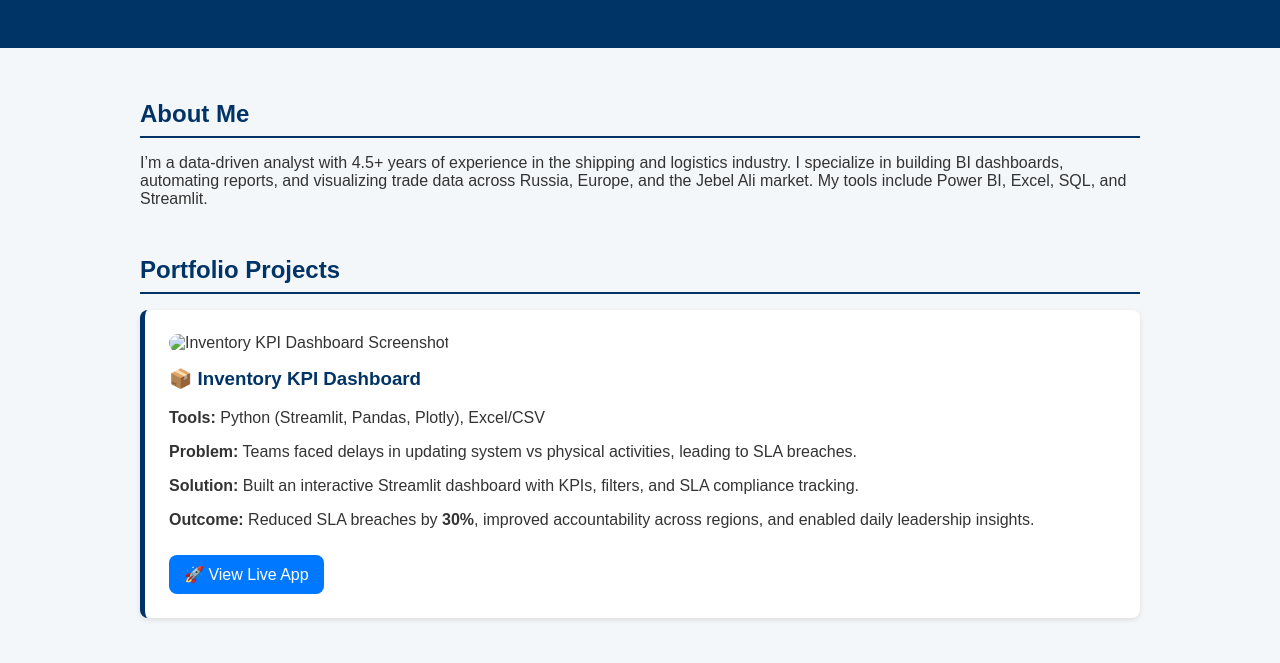
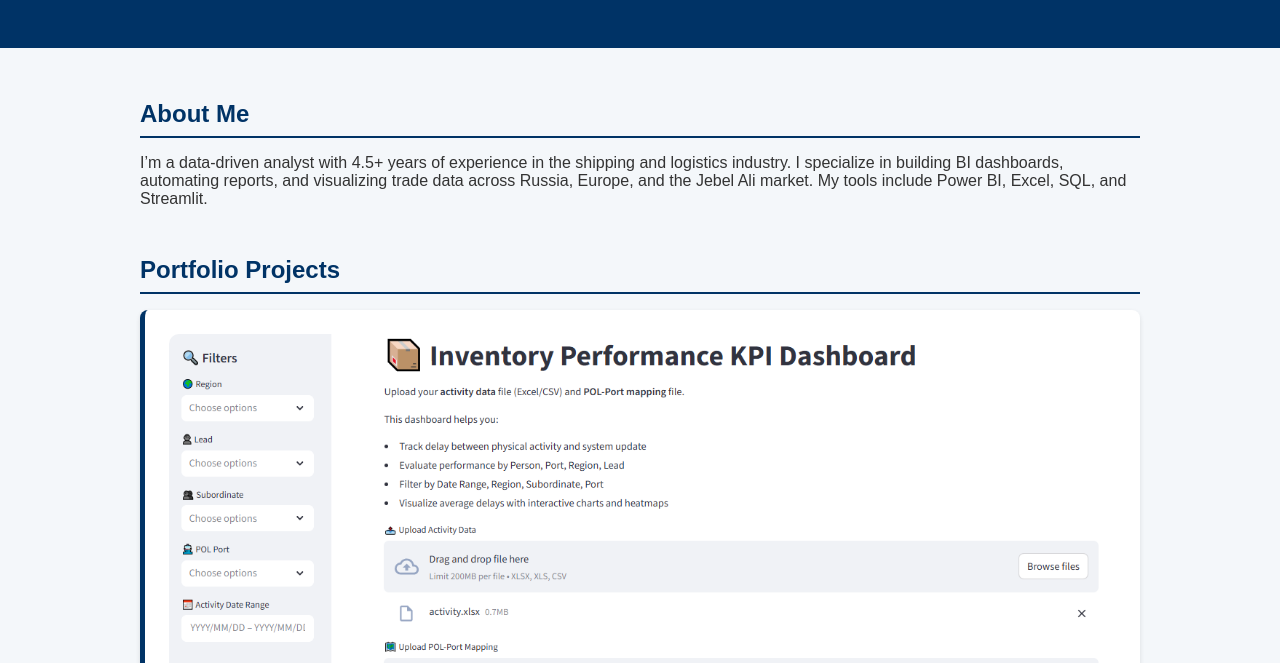
Before and after one commit to defihumair/bi-portfolio, a plain HTML site: page index.html in a window 1280 px wide. Shown: the part 110-773 px from the top of the page. Drawn offline with Linux system fonts and the light colour scheme.

Commit message:
index.html

```diff
--- a/index.html
+++ b/index.html
@@ -106,7 +106,7 @@
 
       <!-- Inventory KPI Project -->
       <div class="project">
-        <img src="assets/inventory-kpi.png" alt="Inventory KPI Dashboard Screenshot">
+        <img src="assets/Upload Activity data and POL Mapping.png" alt="Inventory KPI Dashboard Screenshot">
         <h3>📦 Inventory KPI Dashboard</h3>
         <p><strong>Tools:</strong> Python (Streamlit, Pandas, Plotly), Excel/CSV</p>
         <p><strong>Problem:</strong> Teams faced delays in updating system vs physical activities, leading to SLA breaches.</p>
```
